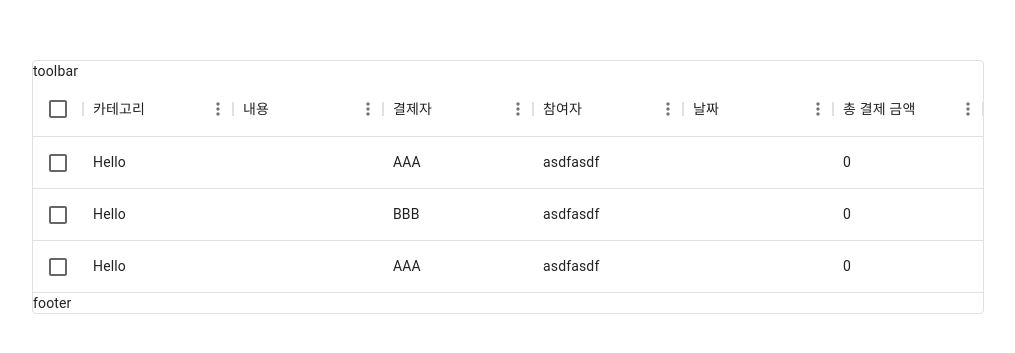
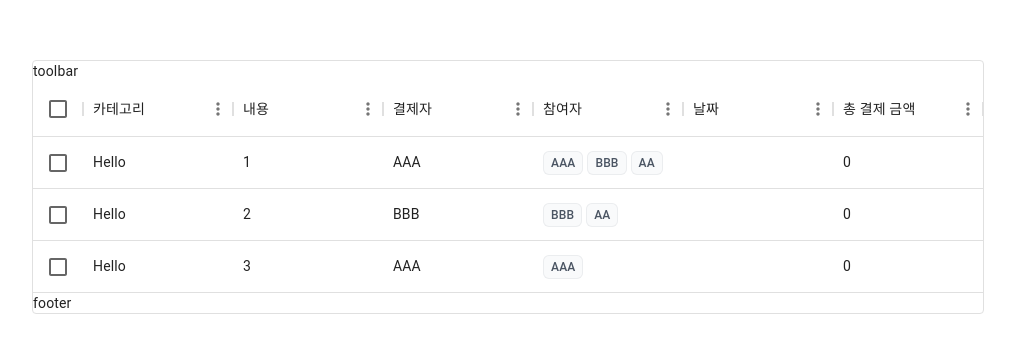
Before and after one commit to hackurity01/dutch-pay-calculator, a React (Vite) app: page / in a window 1280 px wide. Shown: the part 213-566 px from the top of the page, without its empty margins (132-1147 px from the left). Built offline with nearby package versions, Linux system fonts and the light colour scheme.

Commit message:
참여자 필드 수정 기능 추가

```diff
--- a/src/components/ParticipantSelector/index.tsx
+++ b/src/components/ParticipantSelector/index.tsx
@@ -1,7 +1,7 @@
 import { useAutocomplete } from '@mui/material';
 import { GridRenderEditCellParams } from '@mui/x-data-grid';
 import { InputWrapper, Listbox, StyledTag } from './index.styled';
-
+import Tag from '../Tag';
 const top100Films = [
   { label: 'The Shawshank Redemption', year: 1994 },
   { label: 'The Godfather', year: 1972 },
@@ -14,6 +14,7 @@ interface FilmOptionType {
   year: number;
 }
 
+// TODO: 임시 컴포넌트 (참가자 필드가 자동완성 될 수 있도록 하는 컴포넌트)
 function ParticipantSelector(props?: GridRenderEditCellParams) {
   const { id, value, field, hasFocus } = props;
 
@@ -45,7 +46,7 @@ function ParticipantSelector(props?: GridRenderEditCellParams) {
     <div>
       <InputWrapper ref={setAnchorEl} className={focused ? 'focused' : ''}>
         {value.map((option: FilmOptionType, index: number) => (
-          <StyledTag label={option.title} {...getTagProps({ index })} />
+          <Tag key={option.title}>{option.title}</Tag>
         ))}
         <input {...(getInputProps() as any)} />
       </InputWrapper>
--- a/src/components/PaymentList/index.tsx
+++ b/src/components/PaymentList/index.tsx
@@ -1,5 +1,7 @@
-import { DataGrid, GridColDef, GridRenderCellParams } from '@mui/x-data-grid';
-import ParticipantSelector from '../ParticipantSelector';
+import { DataGrid, GridColDef, GridRenderCellParams, GridRowModel } from '@mui/x-data-grid';
+import Tag from '../Tag';
+import { useMemo, useState } from 'react';
+import { Payment } from '../../types';
 /*
 export type Payment = {
   category: string;
@@ -11,12 +13,23 @@ export type Payment = {
 };
 */
 
-function renderPrticipant(params: GridRenderCellParams<any, number>) {
-  return <div>asdfasdf</div>;
+function renderParticipant(params: GridRenderCellParams<any, string[]>) {
+  return (
+    <div className="flex flex-wrap gap-1">{params.value?.map((v) => <Tag key={v}>{v}</Tag>)}</div>
+  );
 }
 
-const renderPrticipantSelectorCell: GridColDef['renderCell'] = (params) => {
-  return <ParticipantSelector {...params} />;
+const renderParticipantSelectorCell: GridColDef['renderCell'] = (params) => {
+  return (
+    <input
+      type="text"
+      value={params.value.join(', ')}
+      onChange={(e) => {
+        const value = e.target.value;
+        params.api.setEditCellValue({ ...params, value: value.replace(/\s/g, '').split(',') });
+      }}
+    />
+  );
 };
 
 const columns: GridColDef[] = [
@@ -28,8 +41,8 @@ const columns: GridColDef[] = [
     headerName: '참여자',
     width: 150,
     editable: true,
-    renderCell: renderPrticipant,
-    renderEditCell: renderPrticipantSelectorCell,
+    renderCell: renderParticipant,
+    renderEditCell: renderParticipantSelectorCell,
   },
   { field: 'date', headerName: '날짜', width: 150 },
   { field: 'totalAmount', headerName: '총 결제 금액', width: 150 },
@@ -48,7 +61,46 @@ const rows = [
   { id: 3, category: 'Hello', payer: 'AAA', participants: ['AAA'], date: '', totalAmount: 0 },
 ];
 
-const allParticipants = rows
+function PaymentList() {
+  const [paymentList, setPaymentList] = useState<(Payment & { id: string })[]>([
+    {
+      id: '1',
+      name: '1',
+      category: 'Hello',
+      payer: 'AAA',
+      participants: ['AAA', 'BBB', 'AA'],
+      date: '',
+      totalAmount: 0,
+    },
+    {
+      id: '2',
+      name: '2',
+      category: 'Hello',
+      payer: 'BBB',
+      participants: ['BBB', 'AA'],
+      date: '',
+      totalAmount: 0,
+    },
+    {
+      id: '3',
+      name: '3',
+      category: 'Hello',
+      payer: 'AAA',
+      participants: ['AAA'],
+      date: '',
+      totalAmount: 0,
+    },
+  ]);
+
+  const processRowUpdate = (newRow: GridRowModel) => {
+    console.log('newRow', newRow);
+    const updatedRow = { ...newRow, isNew: false };
+    setPaymentList(paymentList.map((row) => (row.id === newRow.id ? (updatedRow as any) : row)));
+    return newRow;
+  };
+
+  const allParticipants = useMemo(() => {
+    return paymentList
       .map((r) => [r.payer, ...r.participants])
       .reduce((pre, cur) => {
         const arr = [...pre];
@@ -59,14 +111,15 @@ const allParticipants = rows
         });
         return arr;
       }, []);
+  }, [paymentList]);
 
   console.log('allParticipants', allParticipants);
+  console.log('paymentList', paymentList);
 
-function PaymentList() {
   return (
     <>
       <DataGrid
-        rows={rows}
+        rows={paymentList}
         columns={columns}
         initialState={{
           pagination: {
@@ -75,6 +128,7 @@ function PaymentList() {
             },
           },
         }}
+        processRowUpdate={processRowUpdate}
         pageSizeOptions={[5]}
         checkboxSelection
         disableRowSelectionOnClick
--- /dev/null
+++ b/src/components/Tag/index.tsx
@@ -0,0 +1,11 @@
+import { ReactNode } from 'react';
+
+function Tag({ children }: { children: ReactNode }) {
+  return (
+    <div className="inline-flex items-center rounded-md bg-gray-50 px-2 py-1 text-xs font-medium text-gray-600 ring-1 ring-inset ring-gray-500/10">
+      {children}
+    </div>
+  );
+}
+
+export default Tag;
--- /dev/null
+++ b/src/types.ts
@@ -0,0 +1,20 @@
+export type Payment = {
+  category: string;
+  name: string;
+  payer: string;
+  participants: string[];
+  date: string;
+  totalAmount: number;
+};
+
+export type Participants = { [key: string]: ParticipantData };
+
+export type ParticipantData = {
+  totalAmountSpent: number;
+  details: Detail[];
+};
+
+export type Detail = {
+  payment: Payment;
+  amount: number;
+};
```
Lines whose indentation alone changed are shown as unchanged.
